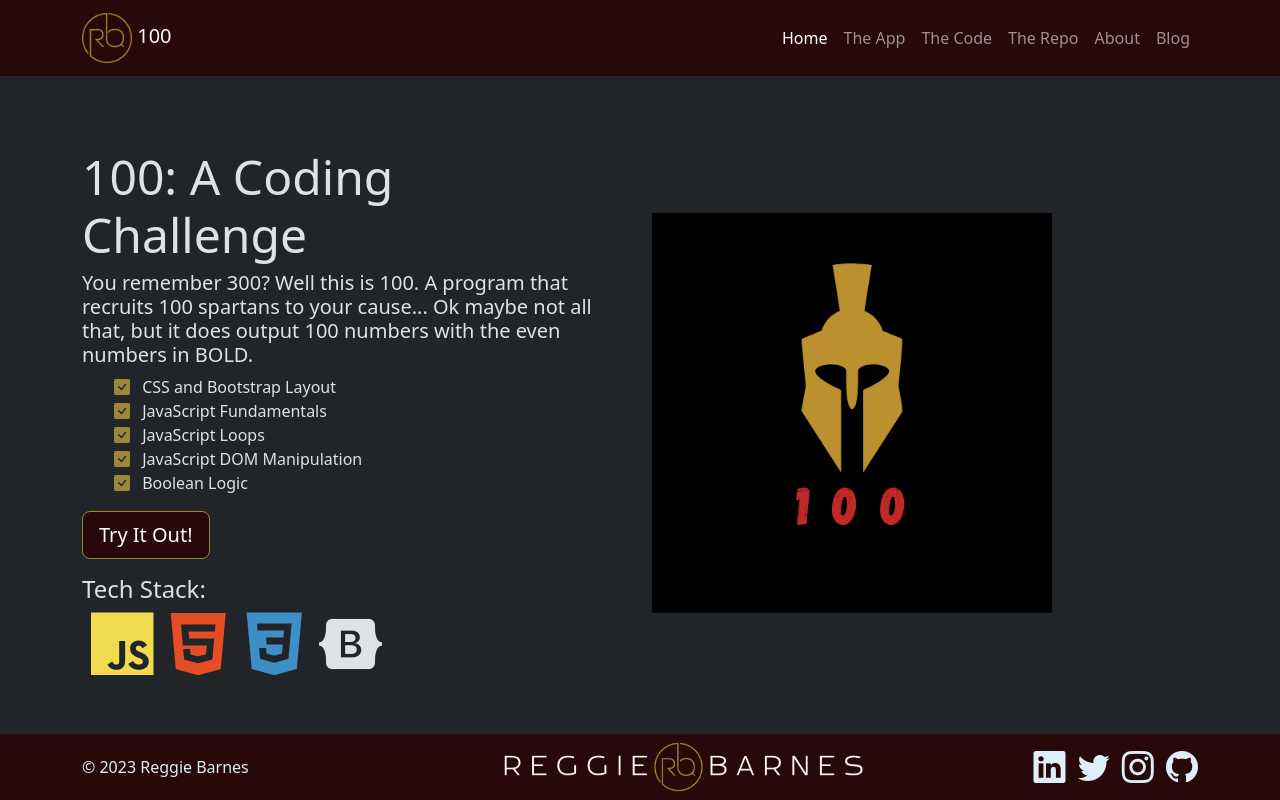
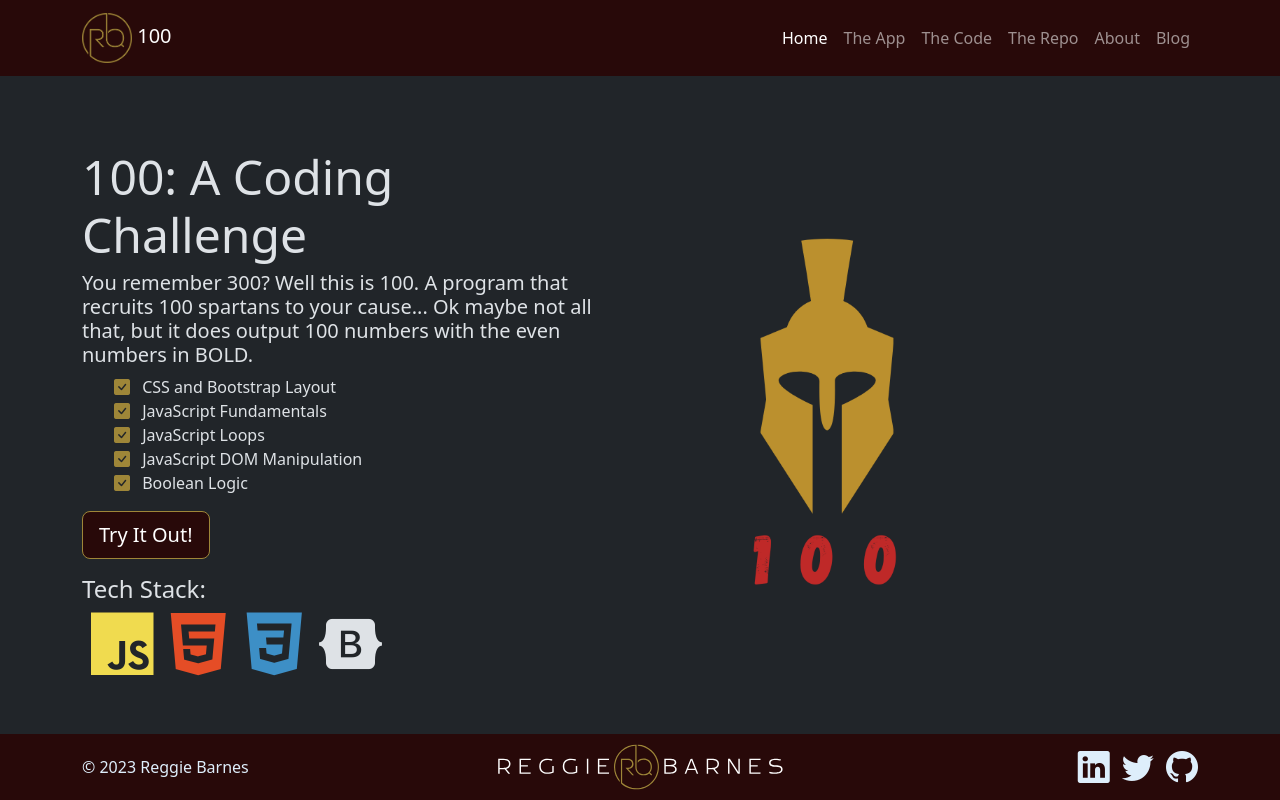
Before and after one commit to Regb18/JSHundo, a plain HTML site: page index.html in a window 1280 px wide. Drawn offline with nearby package versions, Linux system fonts and the light colour scheme.

Commit message:
+footer logo changes/css, new logos, table color

```diff
--- a/css/site.css
+++ b/css/site.css
@@ -67,7 +67,17 @@ footer {
 }
 
 .appLogo {
-    max-width: 400px;
+    max-width: 250px;
+}
+
+.footer-logo {
+    height: 50px;
+}
+
+@media (min-width: 380px) {
+    .appLogo {
+        max-width: 350px;
+    }
 }
 
 .checkList {
@@ -89,12 +99,12 @@ footer {
 .btn-primary {
     color: white !important;
     background-color: var(--reg-primary-color) !important;
-    border-color: var(--reg-secondary-color);
+    border-color: var(--reg-secondary-color) !important;
 }
 
 .btn-primary:hover {
     filter: brightness(1.1) !important;
-    border-color: var(--reg-highlight-color);
+    border-color: var(--reg-highlight-color) !important;
 }
 
 .btn-primary:active,
@@ -110,5 +120,5 @@ footer {
 }
 
 .odd {
-    /* color: red !important; */
+    color: #bf2928 !important;
 }
--- a/index.html
+++ b/index.html
@@ -107,7 +107,7 @@
                 </div>
             </div>
             <div class="col order-first order-md-last">
-                <img src="img/100_500.png" class="img-fluid appLogo" alt="App Logo">
+                <img src="img/100transparent.png" class="img-fluid appLogo" alt="App Logo">
             </div>
         </div>
     </main>
@@ -118,13 +118,15 @@
                 <div class="col text-center text-lg-start order-last order-lg-first">
                     &copy; 2023 Reggie Barnes
                 </div>
-                <div class="col text-center">
-                    <img src="img/RBlonglogo.png" height="50" alt="">
+                <div class="col ms-2 ms-lg-0 text-center">
+                    <picture>
+                        <source srcset="img/RBfooterLogo.svg" media="(min-width: 360px)" />
+                        <img src="img/RBlogoGold.png" class="footer-logo" alt="">
+                    </picture>
                 </div>
                 <div class="col text-center text-lg-end">
                     <a href="#"><i class="socialicons bi bi-linkedin"></i></a>
                     <a href="#"><i class="socialicons bi bi-twitter"></i></a>
-                    <a href="#"><i class="socialicons bi bi-instagram"></i></a>
                     <a href="#"><i class="socialicons bi bi-github"></i></a>
                 </div>
             </div>
```
Also changed, not shown: app.html (+6 -4 lines), code.html (+5 -3 lines), img/100transparent.png (added), img/RBfooterLogo.svg (added).
